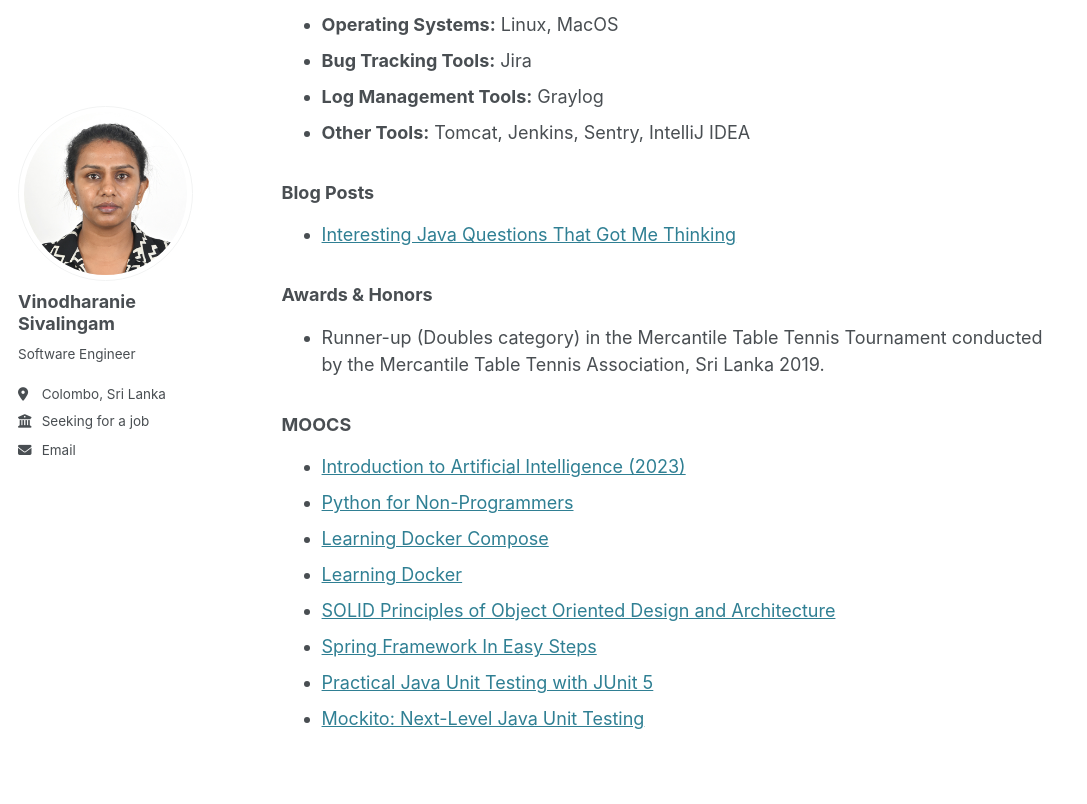
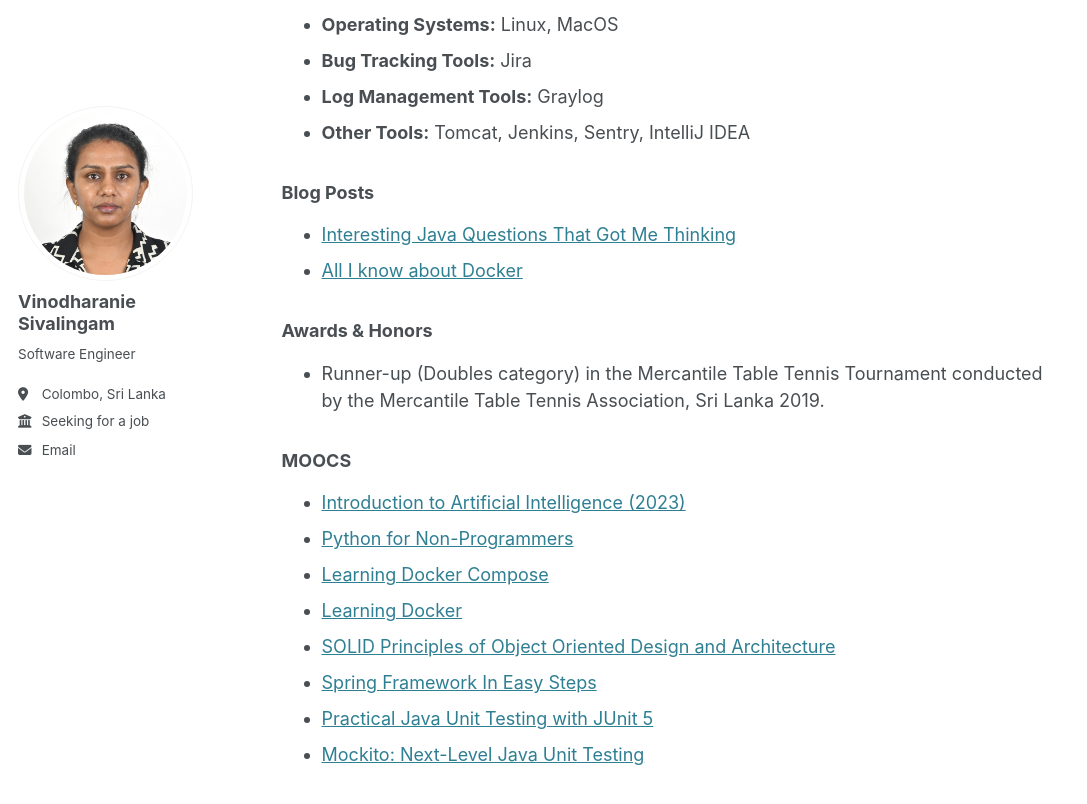
Before and after one commit to vinodharanie/vinodharanie.github.io, a Jekyll site: the page built from _pages/about.md, in a window 1280 px wide and 900 px high, scrolled down 2446 px. Shown: the top 804 px of the window, without its empty margins (0-1087 px from the left). Built offline with Jekyll 4.4.1, drawn with Linux system fonts in a browser that asks for light colours.

Commit message:
Add blog post

```diff
--- a/_pages/about.md
+++ b/_pages/about.md
@@ -80,6 +80,7 @@ Croatia.*
 
 ### Blog Posts
 - [Interesting Java Questions That Got Me Thinking](https://medium.com/@dharanie89/interesting-java-questions-that-got-me-thinking-d86ed157bc9e)
+- [All I know about Docker](https://medium.com/@dharanie89/all-i-know-about-docker-eccfced08507)
 
 ### Awards & Honors
 - Runner-up (Doubles category) in the Mercantile Table Tennis Tournament conducted by the Mercantile
```
